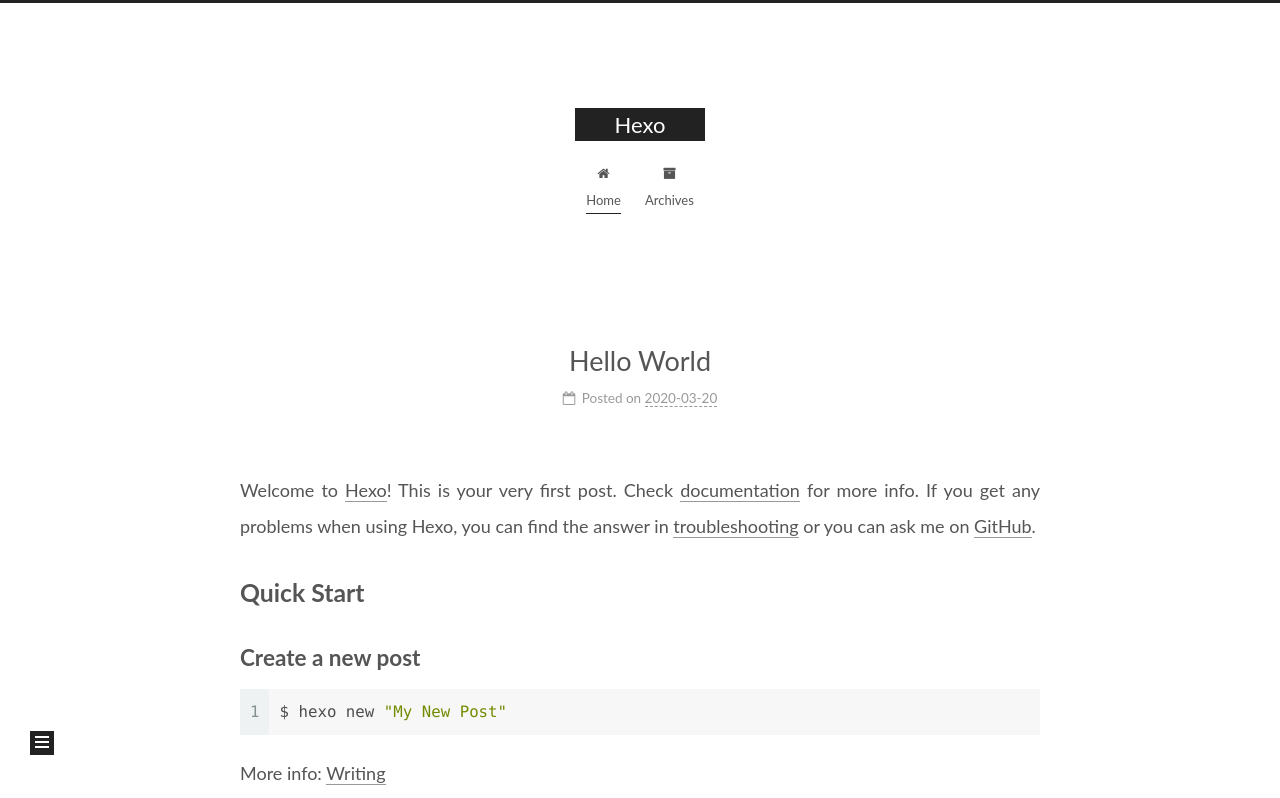
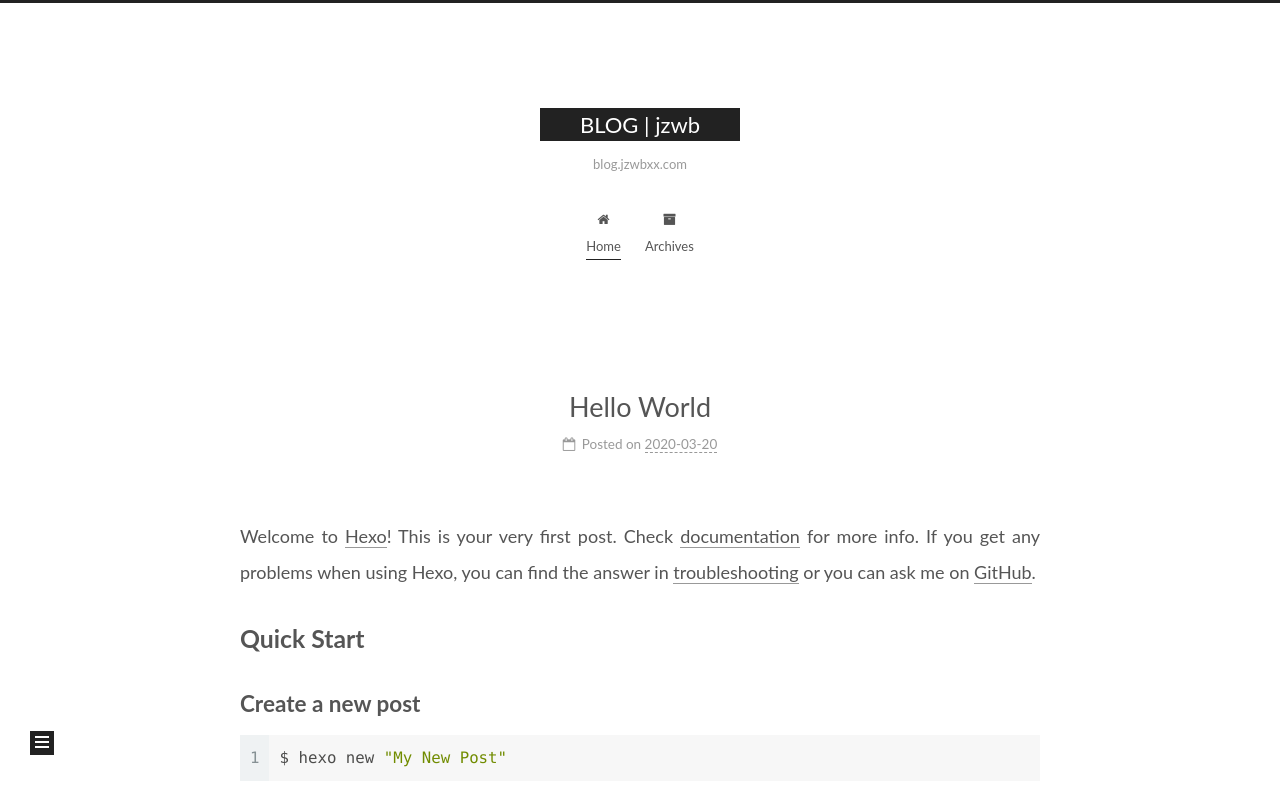
Before and after one commit to jzwb/jzwb.github.io, a plain HTML site: page index.html in a window 1280 px wide. Shown: the top 798 px of the page. Drawn offline with Linux system fonts and the light colour scheme.

Commit message:
Site updated: 2020-03-20 22:33:51

```diff
--- a/index.html
+++ b/index.html
@@ -21,9 +21,9 @@
   </script>
 
   <meta property="og:type" content="website">
-<meta property="og:title" content="Hexo">
+<meta property="og:title" content="BLOG | jzwb">
 <meta property="og:url" content="http://yoursite.com/index.html">
-<meta property="og:site_name" content="Hexo">
+<meta property="og:site_name" content="BLOG | jzwb">
 <meta property="og:locale" content="en_US">
 <meta property="article:author" content="John Doe">
 <meta name="twitter:card" content="summary">
@@ -41,7 +41,7 @@
   };
 </script>
 
-  <title>Hexo</title>
+  <title>BLOG | jzwb</title>
 
 
 
@@ -93,10 +93,11 @@
     <div>
       <a href="/" class="brand" rel="start">
         <span class="logo-line-before"><i></i></span>
-        <span class="site-title">Hexo</span>
+        <span class="site-title">BLOG | jzwb</span>
         <span class="logo-line-after"><i></i></span>
       </a>
     </div>
+        <p class="site-subtitle">blog.jzwbxx.com</p>
   </div>
 
   <div class="site-nav-right">
@@ -154,7 +155,7 @@
     </span>
 
     <span hidden itemprop="publisher" itemscope itemtype="http://schema.org/Organization">
-      <meta itemprop="name" content="Hexo">
+      <meta itemprop="name" content="BLOG | jzwb">
     </span>
       <header class="post-header">
         <h1 class="post-title" itemprop="name headline">
```
Also changed, not shown: 2020/03/20/hello-world/index.html (+5 -4 lines), archives/2020/03/index.html (+5 -4 lines), archives/2020/index.html (+5 -4 lines), archives/index.html (+5 -4 lines).
